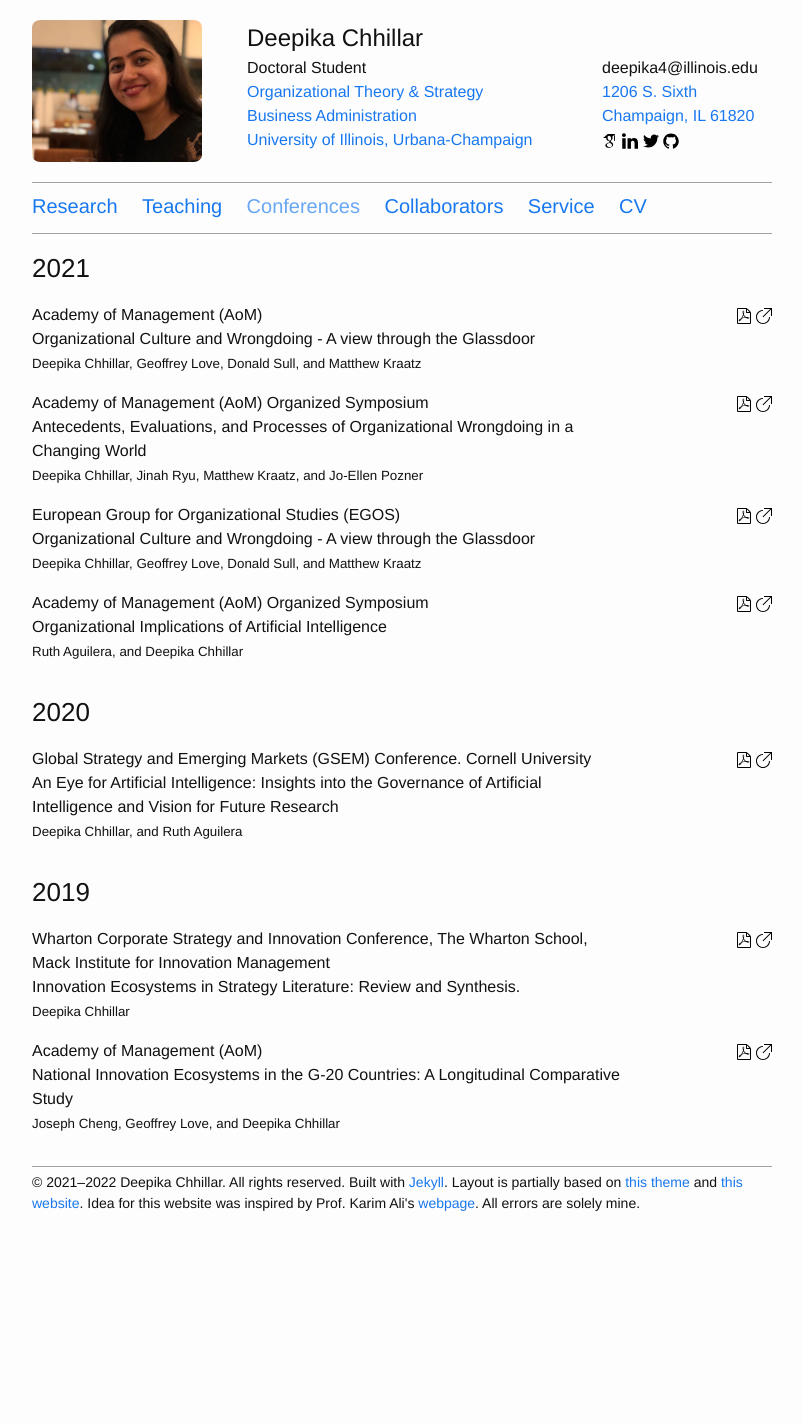
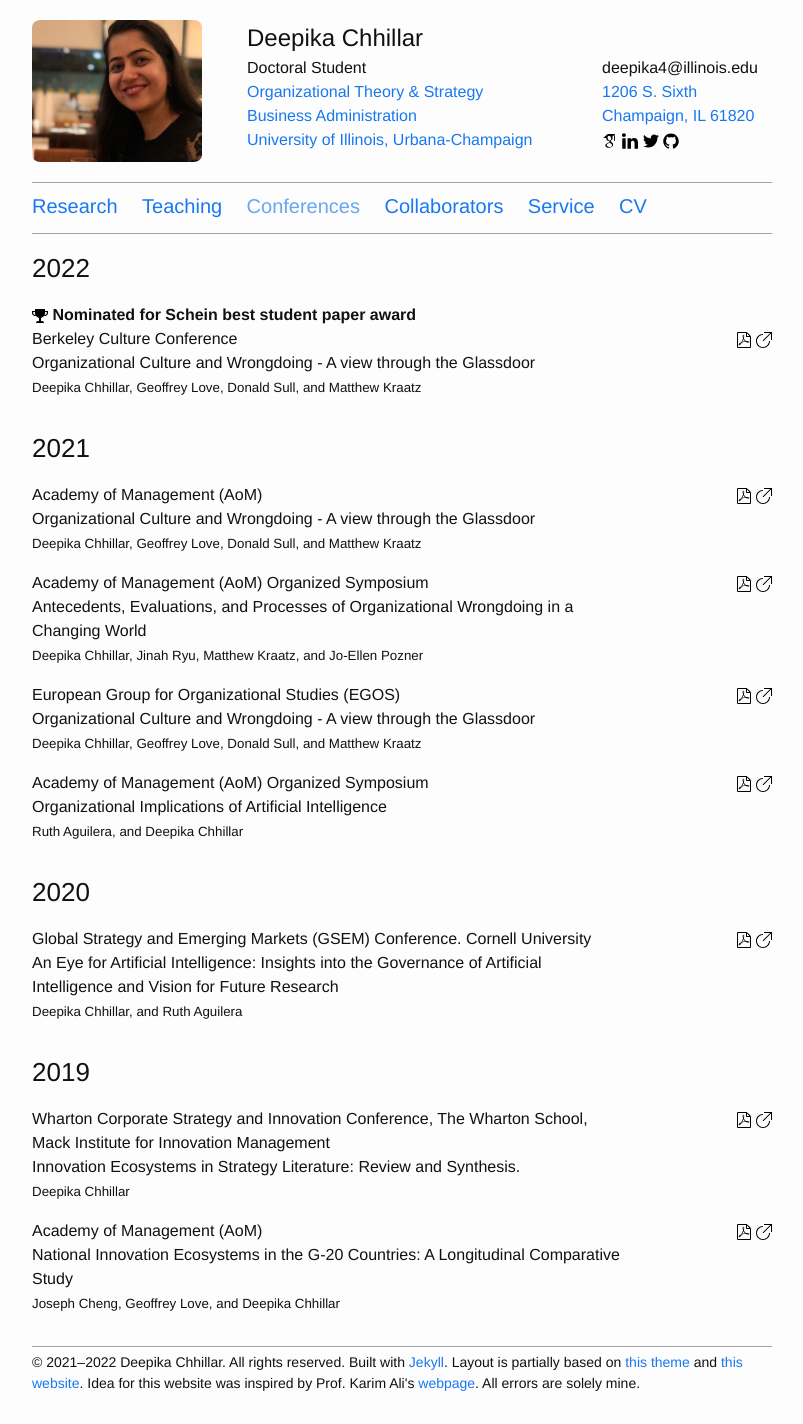
Before and after one commit to deepikachhillar/deepikachhillar.github.io, a Jekyll site: the page built from nav/conferences.md, in a window 1280 px wide. Shown: the whole page, without its empty margins (238-1041 px from the left). Built offline with Jekyll 4.4.1, drawn with Linux system fonts in a browser that asks for light colours; before the commit the page ends 1244 px from its top, so only the background shows below that.

Commit message:
Update papers.yml

```diff
--- a/_data/papers.yml
+++ b/_data/papers.yml
@@ -1,3 +1,13 @@
+- id: glassdoor
+  title: "Organizational Culture and Wrongdoing - A view through the Glassdoor"
+  authors: Deepika Chhillar, Geoffrey Love, Donald Sull, and Matthew Kraatz
+  venue: Berkeley Culture Conference
+  year: 2022
+#   pages: 97--118
+  link: https://haas.berkeley.edu/culture/berkeley-haas-culture-conference/2022-culture-conference/2020-culture-conference-agenda-3/
+  award: Nominated for Schein best student paper award
+
+
 - id: glassdoor
   title: "Organizational Culture and Wrongdoing - A view through the Glassdoor"
   authors: Deepika Chhillar, Geoffrey Love, Donald Sull, and Matthew Kraatz
```
